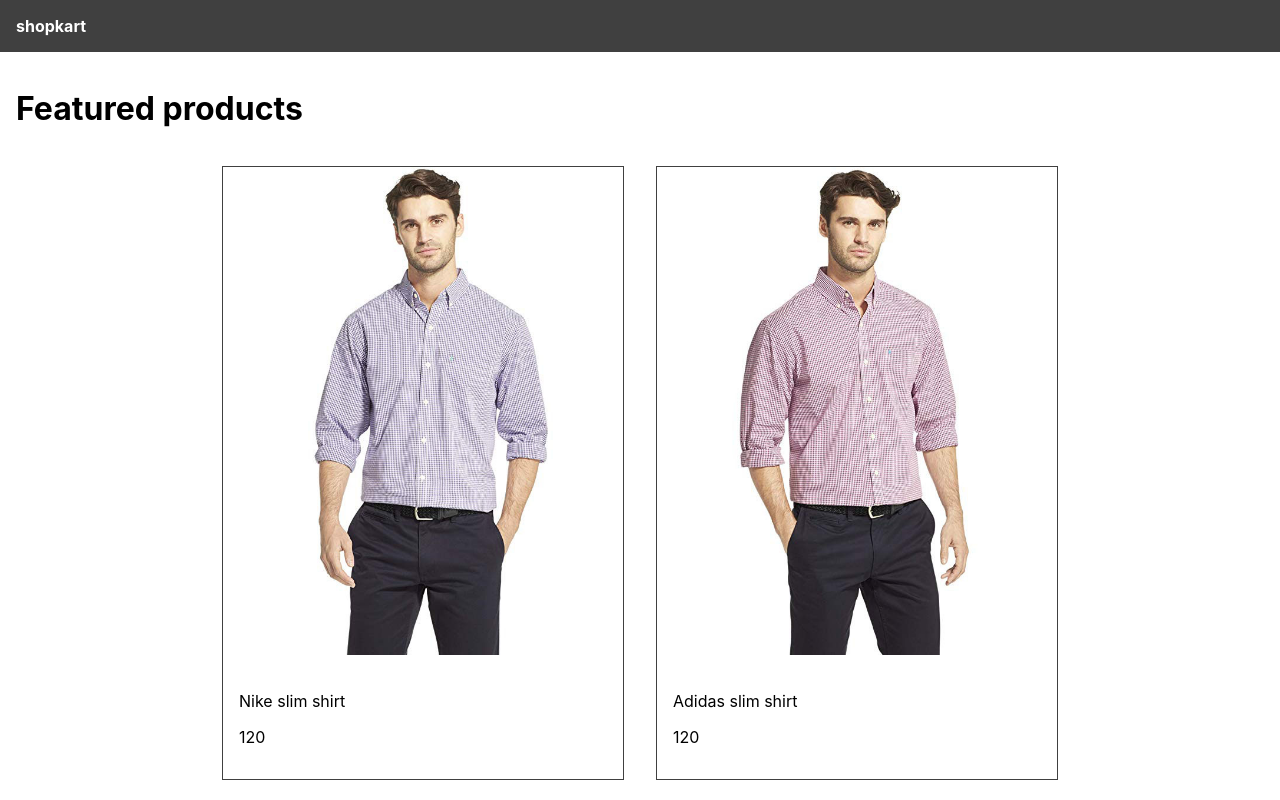
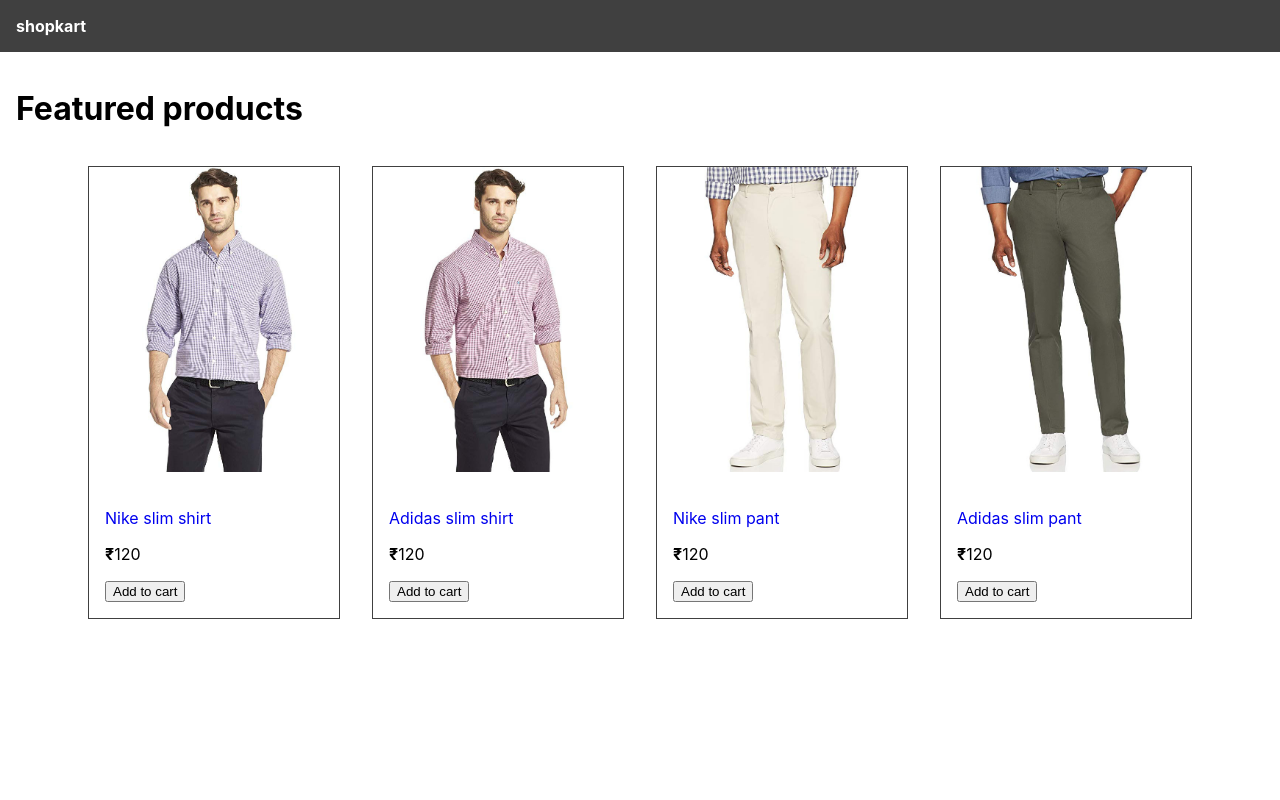
Before and after one commit to TheGuyTheClasher/shop-kart, a React (Create React App) app in the folder shop-kart-frontend/: page / in a window 1280 px wide. Shown: the top 800 px of the page. Built offline with nearby package versions, Linux system fonts and the light colour scheme.

Commit message:
added react router and created routes

```diff
--- a/shop-kart-frontend/package.json
+++ b/shop-kart-frontend/package.json
@@ -8,6 +8,7 @@
     "@testing-library/user-event": "^13.5.0",
     "react": "^18.2.0",
     "react-dom": "^18.2.0",
+    "react-router-dom": "^6.4.2",
     "react-scripts": "5.0.1",
     "web-vitals": "^2.1.4"
   },
--- a/shop-kart-frontend/src/App.js
+++ b/shop-kart-frontend/src/App.js
@@ -1,28 +1,23 @@
-import data from "./data";
+import { BrowserRouter as Router, Link, Route, Routes } from 'react-router-dom'
+import HomeScreen from "./screens/HomeScreen";
+import ProductScreen from "./screens/ProductScreen";
 
 function App() {
   return (
+
+    <Router>
       <div>
         <header>
-        <a href="/">shopkart</a>
+          <Link to="/">shopkart</Link>
         </header>
         <main>
-        <h1>Featured products</h1>
-        <div className="products">
-          {
-            data.products.map((product) => (
-              <div className="product" key={product.slug}>
-                <img src={product.image} alt={product.name} />
-                <div className="productInfo">
-                  <p>{product.name}</p>
-                  <p>{product.price}</p>
-                </div>
-              </div>
-            ))
-          }
-        </div>
+          <Routes>
+            <Route path='/product/:slug' element={<ProductScreen />} />
+            <Route path="/" element={<HomeScreen />} />
+          </Routes>
         </main>
       </div>
+    </Router>
   );
 }
 
--- a/shop-kart-frontend/src/index.css
+++ b/shop-kart-frontend/src/index.css
@@ -35,9 +35,13 @@
 
 .product img {
   width: 100%;
-  max-width: 400px;
+  max-width: 250px;
 }
 
 .productInfo {
   padding: 1rem;
 }
+
+.productInfo a {
+  text-decoration: none;
+}
--- /dev/null
+++ b/shop-kart-frontend/src/screens/HomeScreen.js
@@ -0,0 +1,30 @@
+import data from "../data";
+import { Link } from "react-router-dom";
+
+const HomeScreen = () => {
+    return (
+        <div>
+            <h1>Featured products</h1>
+            <div className="products">
+                {
+                    data.products.map((product) => (
+                        <div className="product" key={product.slug}>
+                            <Link to={`product/${product.slug}`}>
+                                <img src={product.image} alt={product.name} />
+                            </Link>
+                            <div className="productInfo">
+                                <Link to={`product/${product.slug}`}>
+                                    <p>{product.name}</p>
+                                </Link>
+                                <p><strong>₹</strong>{product.price}</p>
+                                <button>Add to cart</button>
+                            </div>
+                        </div>
+                    ))
+                }
+            </div>
+        </div>
+    );
+}
+
+export default HomeScreen;
--- /dev/null
+++ b/shop-kart-frontend/src/screens/ProductScreen.js
@@ -0,0 +1,10 @@
+import { useParams } from 'react-router-dom'
+
+function ProductScreen() {
+    const { slug } = useParams()
+    return (
+        <p>{slug}</p>
+    )
+}
+
+export default ProductScreen
```
Also changed, not shown: 1 other file (tests, documents, lock files or other folders). Lines whose indentation alone changed are shown as unchanged.
